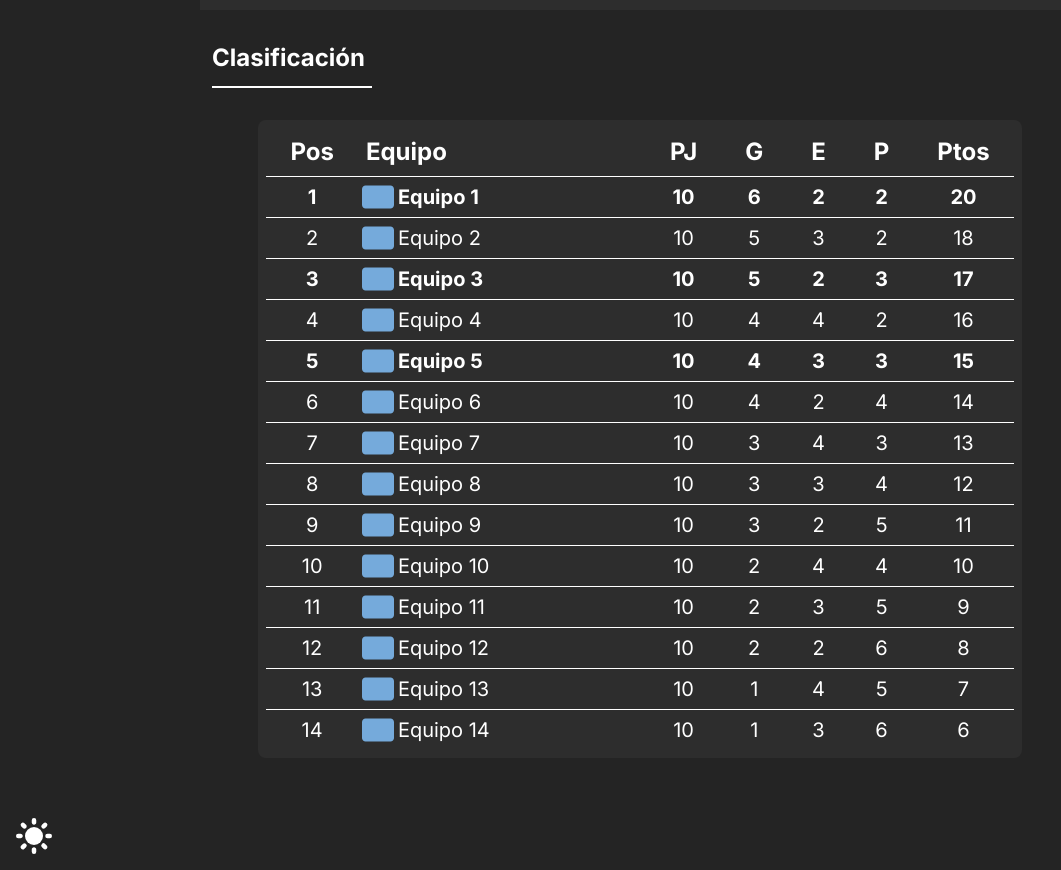
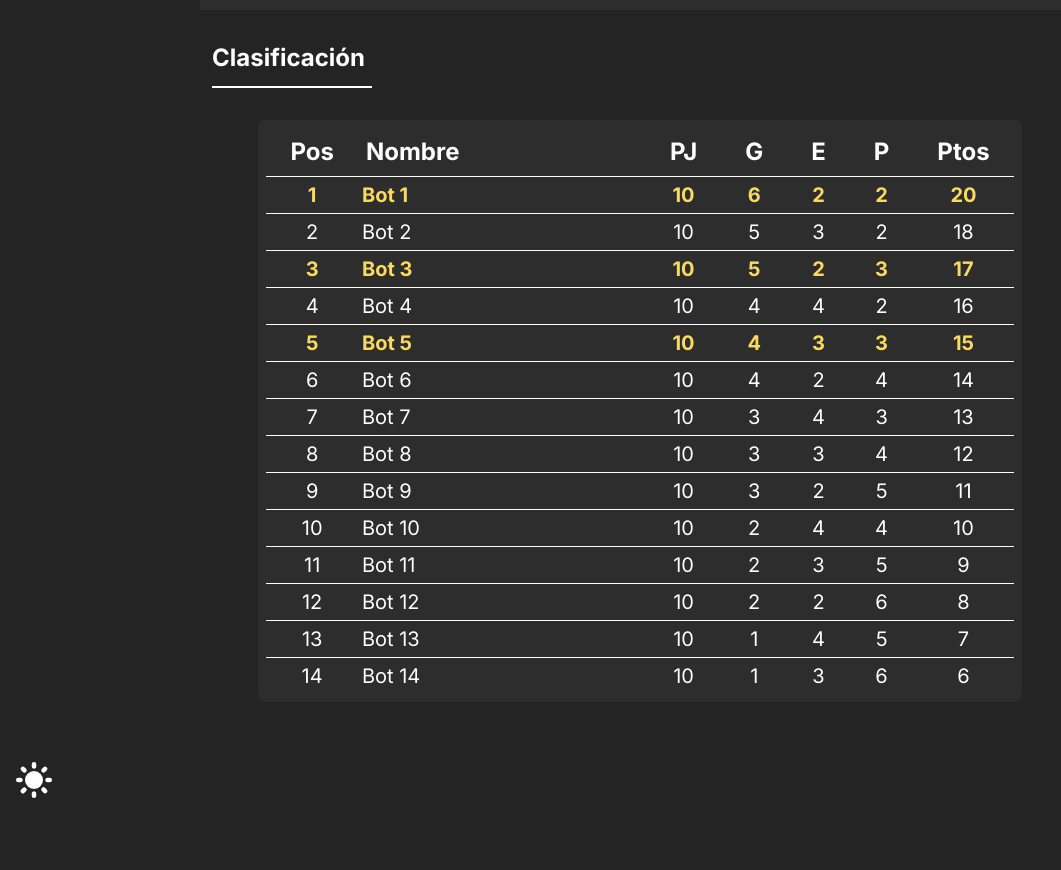
Before and after one commit to alberba/front-end-adonde-band, a Vue app: page /myLeague in a window 1280 px wide. Shown: the part 1040-1910 px from the top of the page, without its empty margins (0-1061 px from the left). After the commit the page ends 1854 px from the top, so only its background shows below. Built offline with nearby package versions, Linux system fonts and the light colour scheme.

Commit message:
Adaptado el participation en MyLeaguePage.
Interfaces correctamente colocadas en types.ts

Continuo con MyBots...

```diff
--- a/src/types.ts
+++ b/src/types.ts
@@ -1,24 +1,23 @@
 export interface Participation {
-  pos: number
-  nombre: string
-  cualidad: string
-  imagen: string
-  PJ: number
-  G: number
-  E: number
-  P: number
-  Ptos: number
+  botId: number
+  name: string
+  points: number
+  position: number
+  nWins: number
+  nDraws: number
+  nLosses: number
+  nMatches?: number
 }
 
 export interface Bot {
-  pos: number
-  nombre: string
-  cualidad: string
-  imagen: string
+  botId: number
+  name: string
+  description: string
+  urlImage: string
   PJ?: number
-  G: number
-  E: number
-  P: number
+  nWins: number
+  nLosses: number
+  nDraws: number
 }
 
 export interface League {
@@ -45,3 +44,17 @@ export interface Match {
   fighters: [string, string]
   roundNumber: number
 }
+
+// Interfaz para la gestión de los bots:
+// - id: Es el identificador del bot
+export interface BotSummary{
+  id: number
+  name: string
+  description: string
+}
+
+export interface BotLeagueSummary {
+  botId: number;
+  league: League;
+  classification: Participation[]; // [Pos - 1][Pos][Pos + 1]
+}
--- a/src/views/MyLeaguePage.vue
+++ b/src/views/MyLeaguePage.vue
@@ -151,163 +151,148 @@ import { ref } from 'vue'
 // })
 
 
-// Ejemplo de datos de clasificación
 const clasificacion: Participation[] = [
   {
-    pos: 1,
-    cualidad: 'Soberbia',
-    nombre: 'Equipo 1',
-    PJ: 10,
-    G: 6,
-    E: 2,
-    P: 2,
-    Ptos: 20,
-    imagen: new URL('@/assets/svg/arg.svg', import.meta.url).href,
+    botId: 1,
+    name: 'Bot 1',
+    points: 20,
+    position: 1,
+    nWins: 6,
+    nDraws: 2,
+    nLosses: 2,
+    nMatches: 10,
   },
   {
-    pos: 2,
-    cualidad: 'Soberbia',
-    nombre: 'Equipo 2',
-    PJ: 10,
-    G: 5,
-    E: 3,
-    P: 2,
-    Ptos: 18,
-    imagen: new URL('@/assets/svg/arg.svg', import.meta.url).href,
+    botId: 2,
+    name: 'Bot 2',
+    points: 18,
+    position: 2,
+    nWins: 5,
+    nDraws: 3,
+    nLosses: 2,
+    nMatches: 10,
   },
   {
-    pos: 3,
-    cualidad: 'Soberbia',
-    nombre: 'Equipo 3',
-    PJ: 10,
-    G: 5,
-    E: 2,
-    P: 3,
-    Ptos: 17,
-    imagen: new URL('@/assets/svg/arg.svg', import.meta.url).href,
+    botId: 3,
+    name: 'Bot 3',
+    points: 17,
+    position: 3,
+    nWins: 5,
+    nDraws: 2,
+    nLosses: 3,
+    nMatches: 10,
   },
   {
-    pos: 4,
-    cualidad: 'Soberbia',
-    nombre: 'Equipo 4',
-    PJ: 10,
-    G: 4,
-    E: 4,
-    P: 2,
-    Ptos: 16,
-    imagen: new URL('@/assets/svg/arg.svg', import.meta.url).href,
+    botId: 4,
+    name: 'Bot 4',
+    points: 16,
+    position: 4,
+    nWins: 4,
+    nDraws: 4,
+    nLosses: 2,
+    nMatches: 10,
   },
   {
-    pos: 5,
-    cualidad: 'Soberbia',
-    nombre: 'Equipo 5',
-    PJ: 10,
-    G: 4,
-    E: 3,
-    P: 3,
-    Ptos: 15,
-    imagen: new URL('@/assets/svg/arg.svg', import.meta.url).href,
+    botId: 5,
+    name: 'Bot 5',
+    points: 15,
+    position: 5,
+    nWins: 4,
+    nDraws: 3,
+    nLosses: 3,
+    nMatches: 10,
   },
   {
-    pos: 6,
-    cualidad: 'Soberbia',
-    nombre: 'Equipo 6',
-    PJ: 10,
-    G: 4,
-    E: 2,
-    P: 4,
-    Ptos: 14,
-    imagen: new URL('@/assets/svg/arg.svg', import.meta.url).href,
+    botId: 6,
+    name: 'Bot 6',
+    points: 14,
+    position: 6,
+    nWins: 4,
+    nDraws: 2,
+    nLosses: 4,
+    nMatches: 10,
   },
   {
-    pos: 7,
-    cualidad: 'Soberbia',
-    nombre: 'Equipo 7',
-    PJ: 10,
-    G: 3,
-    E: 4,
-    P: 3,
-    Ptos: 13,
-    imagen: new URL('@/assets/svg/arg.svg', import.meta.url).href,
+    botId: 7,
+    name: 'Bot 7',
+    points: 13,
+    position: 7,
+    nWins: 3,
+    nDraws: 4,
+    nLosses: 3,
+    nMatches: 10,
   },
   {
-    pos: 8,
-    cualidad: 'Soberbia',
-    nombre: 'Equipo 8',
-    PJ: 10,
-    G: 3,
-    E: 3,
-    P: 4,
-    Ptos: 12,
-    imagen: new URL('@/assets/svg/arg.svg', import.meta.url).href,
+    botId: 8,
+    name: 'Bot 8',
+    points: 12,
+    position: 8,
+    nWins: 3,
+    nDraws: 3,
+    nLosses: 4,
+    nMatches: 10,
   },
   {
-    pos: 9,
-    cualidad: 'Soberbia',
-    nombre: 'Equipo 9',
-    PJ: 10,
-    G: 3,
-    E: 2,
-    P: 5,
-    Ptos: 11,
-    imagen: new URL('@/assets/svg/arg.svg', import.meta.url).href,
+    botId: 9,
+    name: 'Bot 9',
+    points: 11,
+    position: 9,
+    nWins: 3,
+    nDraws: 2,
+    nLosses: 5,
+    nMatches: 10,
   },
   {
-    pos: 10,
-    cualidad: 'Soberbia',
-    nombre: 'Equipo 10',
-    PJ: 10,
-    G: 2,
-    E: 4,
-    P: 4,
-    Ptos: 10,
-    imagen: new URL('@/assets/svg/arg.svg', import.meta.url).href,
+    botId: 10,
+    name: 'Bot 10',
+    points: 10,
+    position: 10,
+    nWins: 2,
+    nDraws: 4,
+    nLosses: 4,
+    nMatches: 10,
   },
   {
-    pos: 11,
-    cualidad: 'Soberbia',
-    nombre: 'Equipo 11',
-    PJ: 10,
-    G: 2,
-    E: 3,
-    P: 5,
-    Ptos: 9,
-    imagen: new URL('@/assets/svg/arg.svg', import.meta.url).href,
+    botId: 11,
+    name: 'Bot 11',
+    points: 9,
+    position: 11,
+    nWins: 2,
+    nDraws: 3,
+    nLosses: 5,
+    nMatches: 10,
   },
   {
-    pos: 12,
-    cualidad: 'Soberbia',
-    nombre: 'Equipo 12',
-    PJ: 10,
-    G: 2,
-    E: 2,
-    P: 6,
-    Ptos: 8,
-    imagen: new URL('@/assets/svg/arg.svg', import.meta.url).href,
+    botId: 12,
+    name: 'Bot 12',
+    points: 8,
+    position: 12,
+    nWins: 2,
+    nDraws: 2,
+    nLosses: 6,
+    nMatches: 10,
   },
   {
-    pos: 13,
-    cualidad: 'Soberbia',
-    nombre: 'Equipo 13',
-    PJ: 10,
-    G: 1,
-    E: 4,
-    P: 5,
-    Ptos: 7,
-    imagen: new URL('@/assets/svg/arg.svg', import.meta.url).href,
+    botId: 13,
+    name: 'Bot 13',
+    points: 7,
+    position: 13,
+    nWins: 1,
+    nDraws: 4,
+    nLosses: 5,
+    nMatches: 10,
   },
   {
-    pos: 14,
-    cualidad: 'Soberbia',
-    nombre: 'Equipo 14',
-    PJ: 10,
-    G: 1,
-    E: 3,
-    P: 6,
-    Ptos: 6,
-    imagen: new URL('@/assets/svg/arg.svg', import.meta.url).href,
+    botId: 14,
+    name: 'Bot 14',
+    points: 6,
+    position: 14,
+    nWins: 1,
+    nDraws: 3,
+    nLosses: 6,
+    nMatches: 10,
   },
-]
+];
 
 const ligaNombre = 'LaLiga EA Sports'
 
@@ -449,7 +434,7 @@ function hola() {
     })
   }
 }
-const misBots = ['Equipo 1', 'Equipo 3', 'Equipo 5'] // Ejemplo de equipos
+const misBots = ['Bot 1', 'Bot 3', 'Bot 5'] // Ejemplo de Bots de un usuario
 
 const esMiBot = (nombreEquipo: string) => {
   return misBots.includes(nombreEquipo)
@@ -590,7 +575,7 @@ const titleHeader = '¡Hola, ' + localStorage.getItem('username') + '!'
           <thead class="sticky top-0 bg-[#DDDDDD] dark:bg-[#2D2D2D]">
             <tr class="gap-8 sm:text-2xl">
               <th class="w-16 px-1 py-2 font-bold sm:px-3 md:px-6">Pos</th>
-              <th class="w-72 p-2 text-left font-bold">Equipo</th>
+              <th class="w-72 p-2 text-left font-bold">Nombre</th>
               <th class="w-8 px-1 py-2 font-bold sm:px-3 md:px-6">PJ</th>
               <th class="w-8 px-1 py-2 font-bold sm:px-3 md:px-6">G</th>
               <th class="w-8 px-1 py-2 font-bold sm:px-3 md:px-6">E</th>
@@ -602,29 +587,29 @@ const titleHeader = '¡Hola, ' + localStorage.getItem('username') + '!'
           <!-- Cuerpo de la tabla -->
           <tbody>
             <tr v-for="(equipo, index) in clasificacion" :key="index" class="border-t sm:text-xl">
-              <td :class="['w-16 p-1 text-center', esMiBot(equipo.nombre) ? 'font-bold' : '']">
-                {{ equipo.pos }}
+              <td :class="['w-16 p-1 text-center', esMiBot(equipo.name) ? 'font-bold text-[#FADA5E]' : '']">
+                {{ equipo.position }}
               </td>
               <td
-                :class="['flex items-center gap-1 p-1', esMiBot(equipo.nombre) ? 'font-bold' : '']"
+                :class="['flex items-center gap-1 p-1', esMiBot(equipo.name) ? 'font-bold text-[#FADA5E]' : '']"
               >
-                <img :src="equipo.imagen" alt=" " class="h-6 w-6 lg:h-8 lg:w-8" />
-                {{ equipo.nombre }}
+                <!--<img :src="equipo.imagen" alt=" " class="h-6 w-6 lg:h-8 lg:w-8" />-->
+                {{ equipo.name }}
               </td>
-              <td :class="['w-8 p-1 text-center', esMiBot(equipo.nombre) ? 'font-bold' : '']">
-                {{ equipo.PJ }}
+              <td :class="['w-8 p-1 text-center', esMiBot(equipo.name) ? 'font-bold text-[#FADA5E]' : '']">
+                {{ equipo.nMatches }}
               </td>
-              <td :class="['w-8 p-1 text-center', esMiBot(equipo.nombre) ? 'font-bold' : '']">
-                {{ equipo.G }}
+              <td :class="['w-8 p-1 text-center', esMiBot(equipo.name) ? 'font-bold text-[#FADA5E]' : '']">
+                {{ equipo.nWins }}
               </td>
-              <td :class="['w-8 p-1 text-center', esMiBot(equipo.nombre) ? 'font-bold' : '']">
-                {{ equipo.E }}
+              <td :class="['w-8 p-1 text-center', esMiBot(equipo.name) ? 'font-bold text-[#FADA5E]' : '']">
+                {{ equipo.nDraws }}
               </td>
-              <td :class="['w-8 p-1 text-center', esMiBot(equipo.nombre) ? 'font-bold' : '']">
-                {{ equipo.P }}
+              <td :class="['w-8 p-1 text-center', esMiBot(equipo.name) ? 'font-bold text-[#FADA5E]' : '']">
+                {{ equipo.nLosses }}
               </td>
-              <td :class="['w-16 p-1 text-center', esMiBot(equipo.nombre) ? 'font-bold' : '']">
-                {{ equipo.Ptos }}
+              <td :class="['w-16 p-1 text-center', esMiBot(equipo.name) ? 'font-bold text-[#FADA5E]' : '']">
+                {{ equipo.points }}
               </td>
             </tr>
           </tbody>
```
Also changed, not shown: src/views/MyBotsPage.vue (+129 -142 lines).
